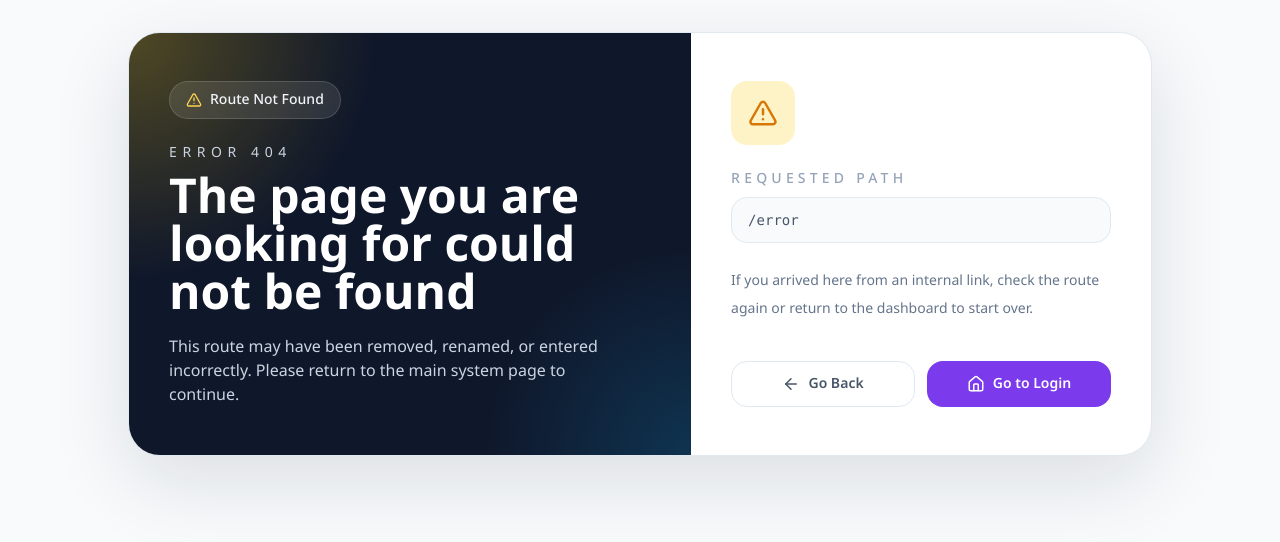
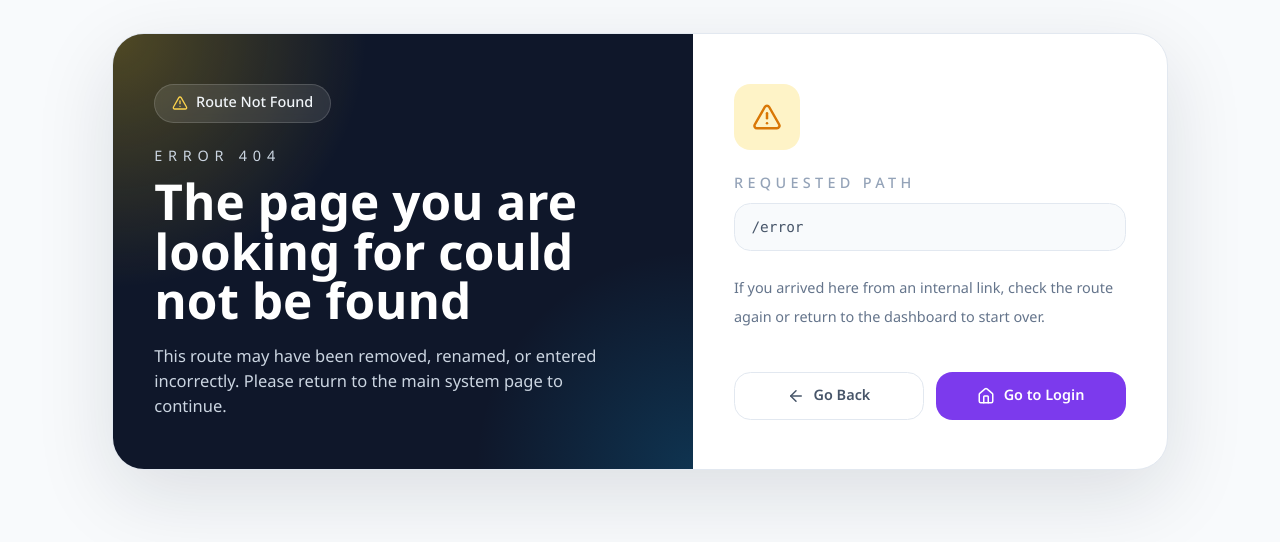
Before and after one commit to devhattrick/smart-picking, a React (Vite) app: page /error in a window 1280 px wide. Shown: the top 542 px of the page. Built offline with nearby package versions, Linux system fonts and the light colour scheme.

Commit message:
style(font): upsize font and show gen excel

```diff
--- a/src/index.css
+++ b/src/index.css
@@ -1,17 +1,24 @@
-@import url('https://fonts.googleapis.com/css2?family=Noto+Sans+Thai:wght@100..900&display=swap');
+@import url('https://fonts.googleapis.com/css2?family=Noto+Sans+Thai:wght@100..900&family=Noto+Sans+Thai+Looped:wght@100..900&display=swap');
 
 @tailwind base;
 @tailwind components;
 @tailwind utilities;
 
 :root {
-  font-family: 'Noto Sans Thai', sans-serif;
+  font-family: 'Noto Sans Thai Looped', 'Noto Sans Thai', sans-serif;
+  font-size: 16.5px;
+  line-height: 1.5;
+  font-weight: 400;
+  -webkit-font-smoothing: antialiased;
+  -moz-osx-font-smoothing: grayscale;
+  text-rendering: optimizeLegibility;
 }
 
 body {
   background-color: #f8fafc; /* พื้นหลังสีขาวอมเทานิดๆ ให้ดูสบายตา */
   margin: 0;
-  font-family: 'Noto Sans Thai', sans-serif;
+  font-family: 'Noto Sans Thai Looped', 'Noto Sans Thai', sans-serif;
+  line-height: 1.6;
 }
 
 button,
--- a/src/pages/History.tsx
+++ b/src/pages/History.tsx
@@ -231,7 +231,7 @@ export default function History() {
                 </div>
 
                 <div className="flex flex-wrap justify-end gap-3">
-                    {/* <button
+                    <button
                         type="button"
                         onClick={handleExportExcel}
                         disabled={filteredHistory.length === 0 || isExporting}
@@ -239,7 +239,7 @@ export default function History() {
                     >
                         <FileSpreadsheet size={14} className="mr-1.5" />
                         {isExporting ? 'กำลังสร้างไฟล์...' : 'Gen Excel'}
-                    </button> */}
+                    </button>
                     <button
                         type="button"
                         onClick={() => {
--- a/tailwind.config.js
+++ b/tailwind.config.js
@@ -7,7 +7,7 @@ export default {
   theme: {
     extend: {
       fontFamily: {
-        sans: ['Noto Sans Thai', 'sans-serif'],
+        sans: ['Noto Sans Thai Looped', 'Noto Sans Thai', 'sans-serif'],
       },
       colors: {
         primary: {
```
